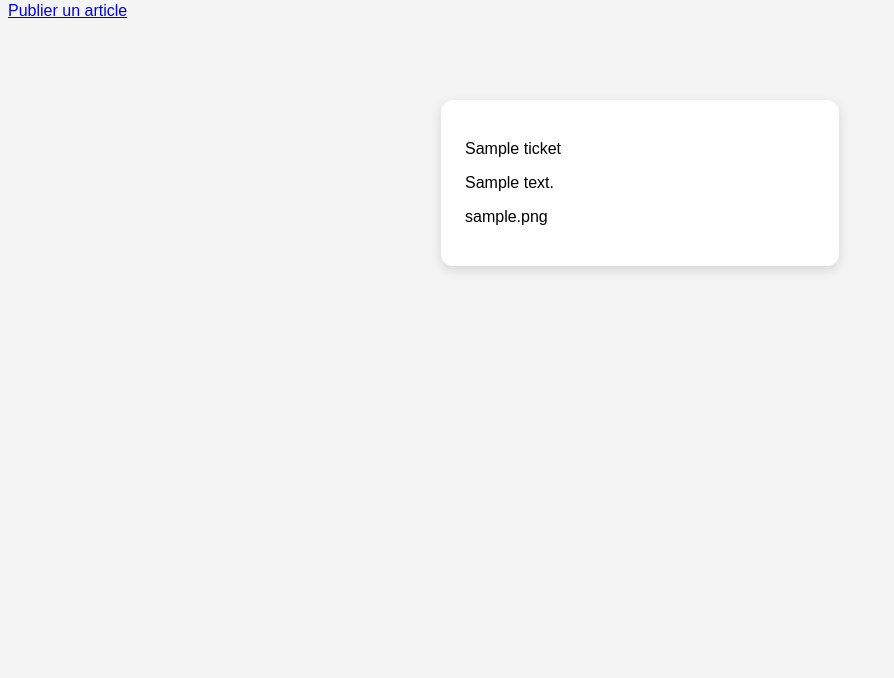
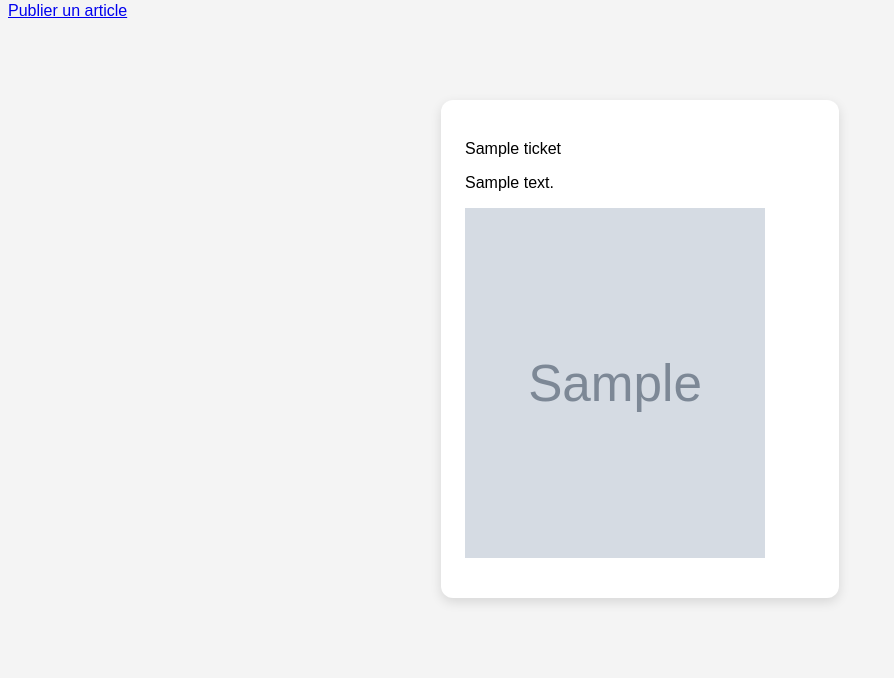
Before and after one commit to GuillaumeChiron/Django-LITRevu, a Django app: page /home/ in a window 1280 px wide. Shown: the part 131-809 px from the top of the page, without its empty margins (0-894 px from the left). Before the commit the page ends 402 px from the top, so only its background shows below. Run offline with Django 5.2, Linux system fonts and the light colour scheme; a user stored in the database is signed in; tables that the repository leaves empty hold one stand-in row (values such as "Sample post"); grey boxes marked "Sample" are stand-in pictures.

Commit message:
ajout du css pour le ticket

```diff
--- a/app/templates/app/create_ticket.html
+++ b/app/templates/app/create_ticket.html
@@ -2,7 +2,7 @@
 
 {% block content %}
 
-<form method="post">
+<form method="post" enctype="multipart/form-data">
     {% csrf_token %}
     {{ form.as_p }}
     <input type="submit" value="publier">
--- a/app/templates/app/home_page.html
+++ b/app/templates/app/home_page.html
@@ -9,7 +9,7 @@
     {% for ticket in tickets %}
     <p>{{ticket.title}}</p>
     <p>{{ticket.description}}</p>
-    <p>{{ticket.image}}</p>
+    <p><img src="{{ticket.image.url}}" alt="image"></p>
     {% endfor %}
 </div>
 
--- a/static/app.css
+++ b/static/app.css
@@ -42,6 +42,12 @@ button {
     background: white;
     border-radius: 12px;
     box-shadow: 0 4px 12px rgba(0, 0, 0, 0.12);
+}
+
+.ticket-box img {
+    width: 300px;
+    height: 350px;
+    object-fit: cover;
 }
 
 .login-box h2 {
```
